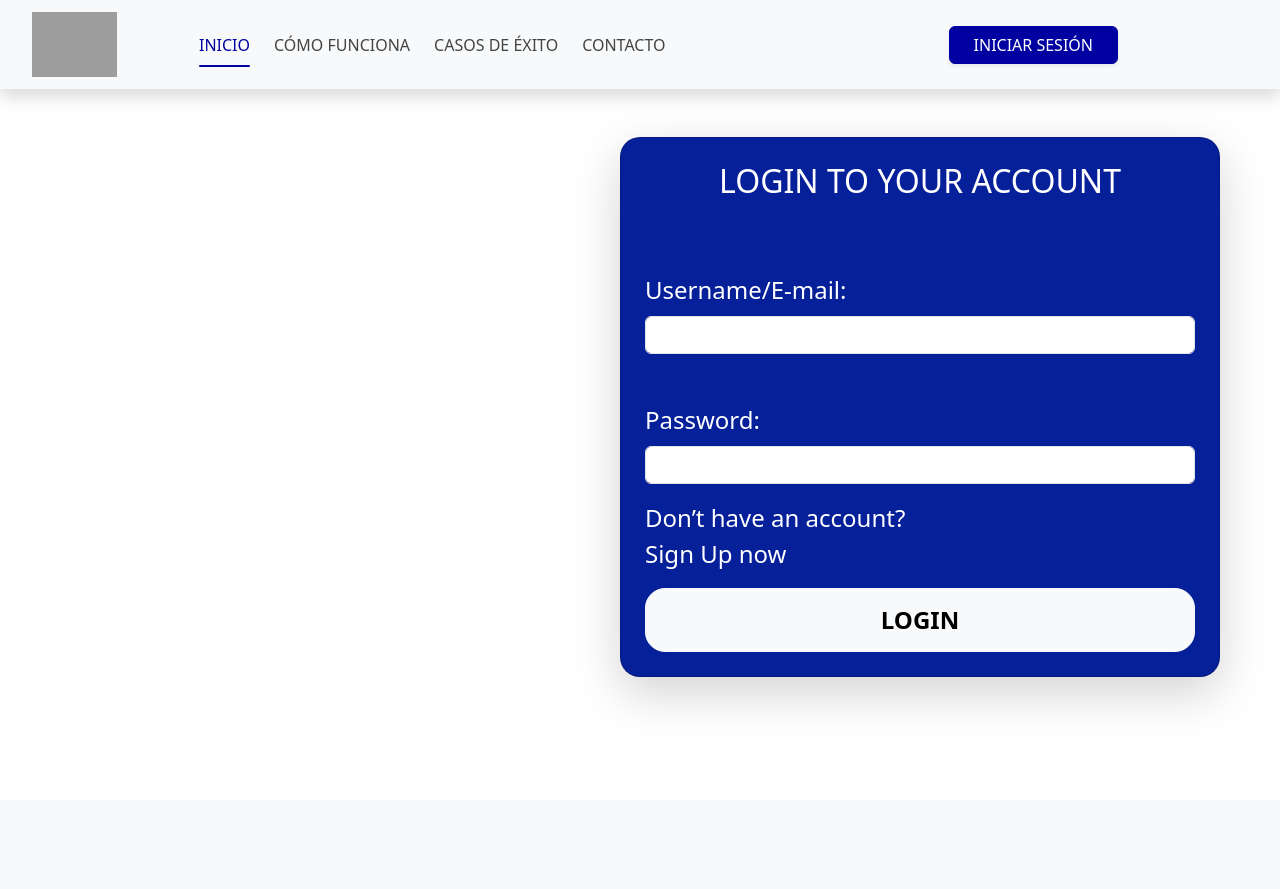
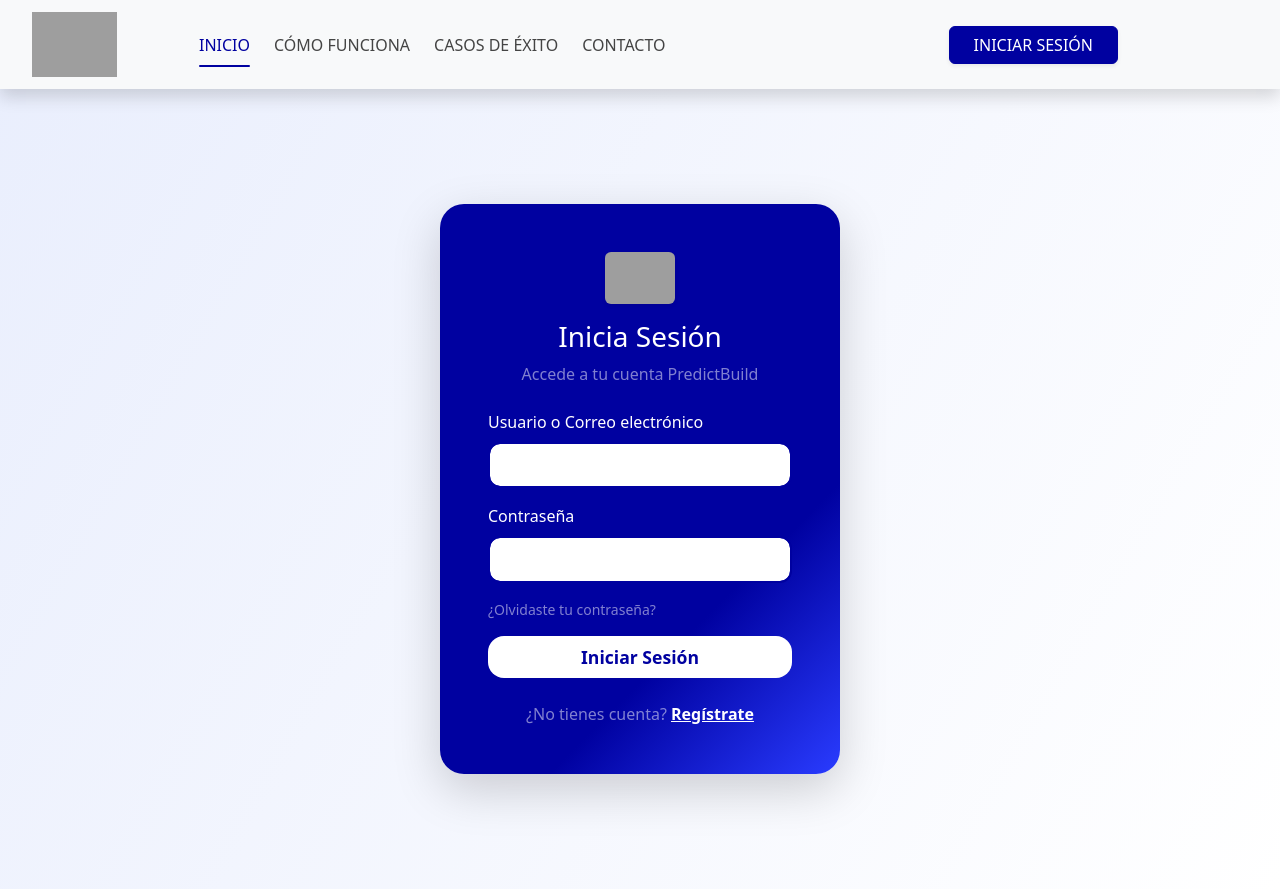
Before and after one commit to Arias-Hen/PredictB, a Django app: page /home/login/ in a window 1280 px wide. Before the commit the page ends 699 px from the top, so only its background shows below. Run offline with Django 5.2, Linux system fonts and the light colour scheme; grey boxes are pictures that could not be loaded.

Commit message:
Login modificado

```diff
--- a/home/templates/login.html
+++ b/home/templates/login.html
@@ -8,41 +8,48 @@
     <link href="https://cdn.jsdelivr.net/npm/bootstrap@5.3.0-alpha1/dist/css/bootstrap.min.css" rel="stylesheet">
 </head>
 {% extends 'base.html' %}
+{%load static%}
 {% block content %}
 
 <body>
-    <div class="container-fluid d-flex justify-content-end align-items-center mt-5 fs-4 fs-md-2">
-        <div class="card p-4 shadow-lg me-5 mt-n5" style="max-width: 600px; width: 100%; background-color: hsl(229, 94%, 31%); border-radius: 20px;">
-            <h3 class="text-white text-center mb-4 ">LOGIN TO YOUR ACCOUNT</h3>
+    <div class="container d-flex justify-content-center align-items-center min-vh-100">
+        <div class="card p-5 shadow-lg" style="max-width: 400px; width: 100%; border-radius: 24px; background: linear-gradient(135deg, #0001a0 70%, #2a3cff 100%);">
+            <div class="text-center mb-4">
+                <img src="{% static 'images/logo.jpeg' %}" alt="Logo PredictBuild" width="70" class="mb-3 rounded shadow-sm">
+                <h3 class="text-white mb-2">Inicia Sesión</h3>
+                <p class="text-white-50 mb-0">Accede a tu cuenta PredictBuild</p>
+            </div>
 
             {% if messages %}
             <div class="alert-container">
                 {% for message in messages %}
-                <div class="alert alert-{{ message.tags }} alert-dismissible fade show text-white" role="alert">
+                <div class="alert alert-{{ message.tags }} alert-dismissible fade show text-white" role="alert" style="background:rgba(0,0,0,0.3);">
                     {{ message }}
-                    <button type="button" class="btn-close" data-bs-dismiss="alert" aria-label="Close"></button>
+                    <button type="button" class="btn-close btn-close-white" data-bs-dismiss="alert" aria-label="Close"></button>
                 </div>
                 {% endfor %}
             </div>
             {% endif %}
 
-            <form method="POST">
+            <form method="POST" autocomplete="off">
                 {% csrf_token %}
-                <div class="mb-3  mt-5">
-                    <label for="username" class="form-label text-white">Username/E-mail:</label>
-                    <input type="text" class="form-control" id="username" name="username" required>
+                <div class="mb-3">
+                    <label for="username" class="form-label text-white">Usuario o Correo electrónico</label>
+                    <input type="text" class="form-control form-control-lg" id="username" name="username" required autocomplete="username">
                 </div>
-                <div class="mb-3  mt-5">
-                    <label for="password" class="form-label text-white">Password:</label>
-                    <input type="password" class="form-control" id="password" name="password" required>
-                </div >
-                <p>
-                    <a href='/home/register/' class="text-decoration-none text-white">
-                        Don’t have an account?<br>Sign Up now
-                    </a>
-                </p>
-                <button type="submit" class="btn btn-light w-100 fw-bold">LOGIN</button>
+                <div class="mb-3">
+                    <label for="password" class="form-label text-white">Contraseña</label>
+                    <input type="password" class="form-control form-control-lg" id="password" name="password" required autocomplete="current-password">
+                </div>
+                <div class="mb-3 d-flex justify-content-between align-items-center">
+                    <a href="/home/password_reset/" class="small text-white-50 text-decoration-none">¿Olvidaste tu contraseña?</a>
+                </div>
+                <button type="submit" class="btn btn-light w-100 fw-bold py-2 mb-2" style="border-radius: 16px;">Iniciar Sesión</button>
             </form>
+            <div class="text-center mt-3">
+                <span class="text-white-50">¿No tienes cuenta?</span>
+                <a href="/home/register/" class="text-white fw-bold text-decoration-underline">Regístrate</a>
+            </div>
         </div>
     </div>
 </body>
@@ -51,19 +58,36 @@
 
 
 <style>
+    body {
+        background: linear-gradient(120deg, #e9eefd 0%, #ffffff 100%);
+        min-height: 100vh;
+    }
     .card {
-        background-color: hsl(229, 94%, 31%);
-        border-radius: 20px;
+        border: none;
+        box-shadow: 0 4px 32px rgba(0,0,0,0.10);
     }
-
-    .card h3 {
-        font-size: 2rem;
+    .form-control {
+        border-radius: 12px;
+        border: 2px solid #0001a0;
+        font-size: 1.1rem;
     }
-
-    .card .btn {
-        border-radius: 20px;
-        font-size: 1.5rem;
-        padding: 0.8rem;
+    .form-control:focus {
+        border-color: #2a3cff;
+        box-shadow: 0 0 0 0.15rem rgba(42,60,255,0.08);
+    }
+    .btn-light {
+        background: #fff;
+        color: #0001a0;
+        border: none;
+        font-size: 1.1rem;
+        transition: background 0.2s, color 0.2s;
+    }
+    .btn-light:hover, .btn-light:focus {
+        background: #0001a0;
+        color: #fff;
+    }
+    .alert-container {
+        margin-bottom: 1rem;
     }
 </style>
 
```
